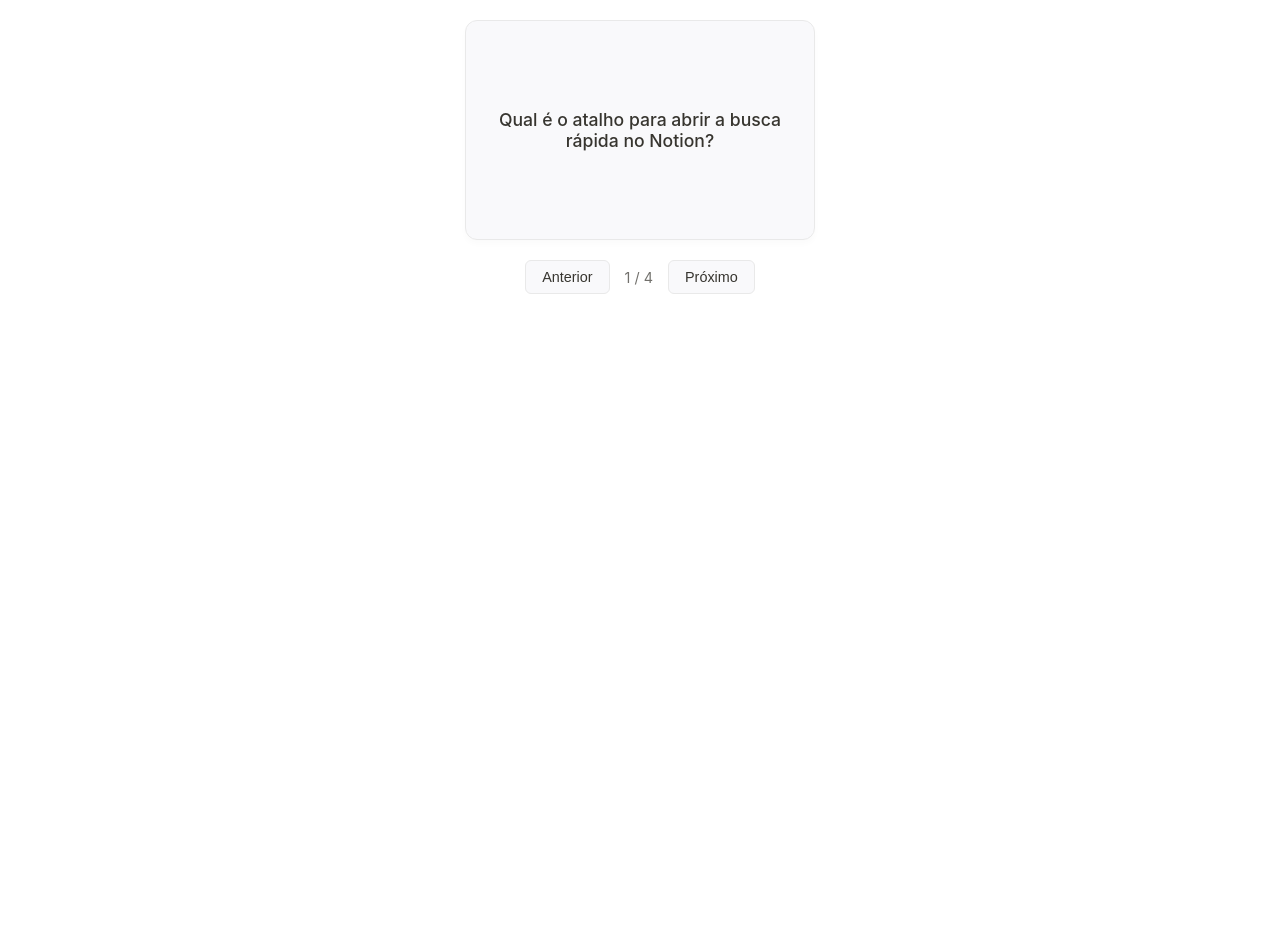
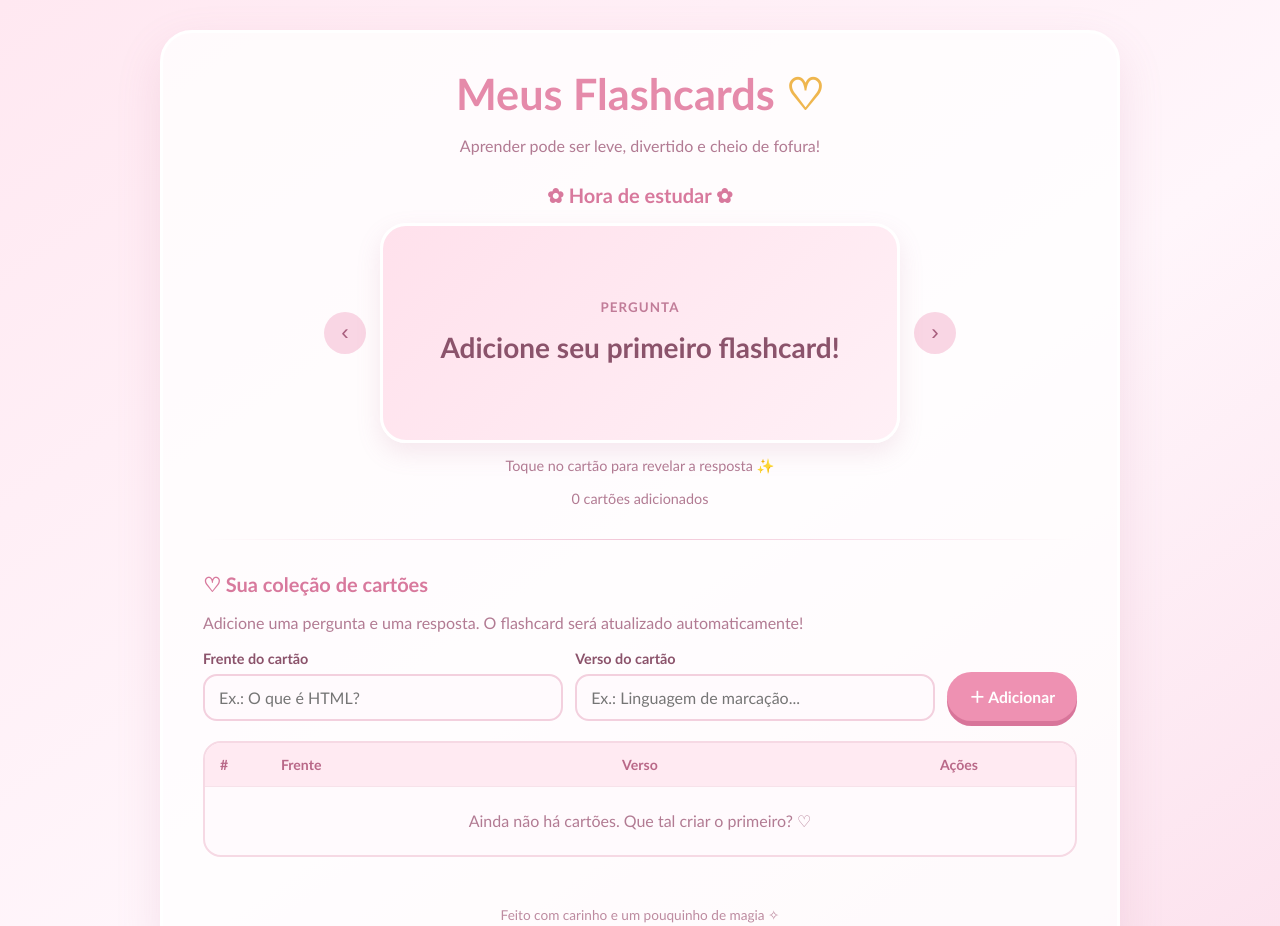
Before and after one commit to kety95/study_plan, a plain HTML site: page index.html in a window 1280 px wide. Shown: the top 926 px of the page. Before the commit the page ends 800 px from the top, so only its background shows below. Drawn offline with Linux system fonts and the light colour scheme.

Commit message:
add cute page

```diff
--- a/index.html
+++ b/index.html
@@ -2,176 +2,106 @@
 <html lang="pt-BR">
 <head>
 <meta charset="UTF-8">
+<meta name="viewport" content="width=device-width, initial-scale=1.0">
+<title>Meus Flashcards ♡</title>
 <style>
-        :root {
-            --bg-color: #ffffff;
-            --card-bg: #f9f9fb;
-            --card-border: #e9e9e9;
-            --text-color: #37352f;
-            --accent-color: #2eaadc;
-        }
-        /* Suporte ao Modo Escuro do Notion se preferir */
-        @media (prefers-color-scheme: dark) {
-            :root {
-                --bg-color: #191919;
-                --card-bg: #202020;
-                --card-border: #2f2f2f;
-                --text-color: #rgba(255, 255, 255, 0.9);
-            }
-        }
-
-        body {
-            font-family: -apple-system, BlinkMacSystemFont, "Segoe UI", Roboto, Helvetica, Arial, sans-serif;
-            background-color: var(--bg-color);
-            color: var(--text-color);
-            display: flex;
-            flex-direction: column;
-            align-items: center;
-            justify-content: center;
-            margin: 0;
-            padding: 20px;
-        }
-
-        /* Container do Flashcard com efeito 3D */
-        .flashcard-container {
-            width: 350px;
-            height: 220px;
-            perspective: 1000px;
-            cursor: pointer;
-            margin-bottom: 20px;
-        }
-
-        .flashcard {
-            width: 100%;
-            height: 100%;
-            transform-style: preserve-3d;
-            transition: transform 0.6s ease;
-            position: relative;
-        }
-
-        .flashcard.flipped {
-            transform: rotateY(180deg);
-        }
-
-        .front, .back {
-            position: absolute;
-            width: 100%;
-            height: 100%;
-            backface-visibility: hidden;
-            border-radius: 12px;
-            border: 1px solid var(--card-border);
-            background-color: var(--card-bg);
-            display: flex;
-            align-items: center;
-            justify-content: center;
-            padding: 20px;
-            box-sizing: border-box;
-            text-align: center;
-            font-size: 1.1rem;
-            font-weight: 500;
-            box-shadow: 0 4px 6px rgba(0,0,0,0.02);
-        }
-
-        .back {
-            transform: rotateY(180deg);
-            background-color: rgba(46, 170, 220, 0.05);
-            border-color: var(--accent-color);
-        }
-
-        /* Botões de Navegação */
-        .controls {
-            display: flex;
-            gap: 15px;
-            align-items: center;
-        }
-
-        button {
-            background-color: var(--card-bg);
-            border: 1px solid var(--card-border);
-            color: var(--text-color);
-            padding: 8px 16px;
-            border-radius: 6px;
-            cursor: pointer;
-            font-size: 0.9rem;
-            transition: all 0.2s;
-        }
-
-        button:hover {
-            background-color: var(--accent-color);
-            color: white;
-            border-color: var(--accent-color);
-        }
-
-        .counter {
-            font-size: 0.9rem;
-            opacity: 0.7;
-        }
+:root{--pink:#ee91b2;--dark:#d8759a;--ink:#8b536b;--line:#f2c6d7}
+*{box-sizing:border-box}
+body{margin:0;min-height:100vh;padding:30px 16px;font-family:"Trebuchet MS",Arial,sans-serif;color:var(--ink);background:linear-gradient(145deg,#ffe8f1,#fff6fb 55%,#fce1ed)}
+.page{width:min(100%,960px);margin:auto;padding:34px clamp(16px,4vw,40px);background:#ffffffc9;border:3px solid white;border-radius:32px;box-shadow:0 18px 45px #be709429}
+header{text-align:center;margin-bottom:28px}h1{margin:0;color:#e58aaa;font-size:clamp(1.9rem,5vw,2.7rem)}header p,.muted{color:#b27b93}
+h2{color:#d8799d;font-size:1.25rem;margin:0 0 15px}
+.deck{text-align:center}.card-area{display:flex;align-items:center;justify-content:center;gap:14px;margin:0 auto}
+.nav{width:42px;height:42px;flex:0 0 42px;border:0;border-radius:50%;background:#f9d6e4;color:#a85e7d;font-size:1.4rem;cursor:pointer}
+.nav:hover{background:#f4bfd3}
+.flashcard{width:min(100%,520px);min-height:220px;perspective:1000px;cursor:pointer;outline:none}
+.inner{position:relative;min-height:220px;transform-style:preserve-3d;transition:transform .55s cubic-bezier(.2,.7,.3,1)}
+.flashcard.flipped .inner{transform:rotateY(180deg)}
+.face{position:absolute;inset:0;min-height:220px;padding:25px;display:flex;flex-direction:column;align-items:center;justify-content:center;border:3px solid white;border-radius:26px;box-shadow:0 10px 24px #be709426;backface-visibility:hidden;-webkit-backface-visibility:hidden}
+.front{background:linear-gradient(135deg,#ffe1ec,#fff0f6)}.back{background:linear-gradient(135deg,#f1e6ff,#fff0f7);transform:rotateY(180deg)}
+.face small{color:#c17c98;font-weight:bold;letter-spacing:.08em;text-transform:uppercase}.face strong{margin-top:14px;font-size:clamp(1.2rem,3vw,1.75rem);line-height:1.35;overflow-wrap:anywhere}
+.hint,.meta{color:#b27b93;font-size:.9rem}.divider{height:1px;margin:32px 0;background:linear-gradient(90deg,transparent,#f2c6d7,transparent)}
+.form-grid{display:grid;grid-template-columns:1fr 1fr auto;gap:12px;align-items:end;margin:18px 0 20px}
+label{display:block;margin-bottom:7px;font-weight:bold;font-size:.9rem}
+input{width:100%;min-width:0;padding:12px 14px;border:2px solid #f3d0de;border-radius:14px;outline:none;color:var(--ink);background:#fffafd;font:inherit}
+input:focus{border-color:var(--pink);box-shadow:0 0 0 3px #ee91b226}
+.primary{border:0;border-radius:999px;padding:13px 22px;background:var(--pink);color:white;font:bold .98rem "Trebuchet MS",Arial,sans-serif;cursor:pointer;box-shadow:0 5px 0 var(--dark);white-space:nowrap}
+.primary:hover{background:#e77fa5}.primary:active{transform:translateY(3px);box-shadow:0 2px 0 var(--dark)}
+.table-wrap{overflow-x:auto;border:2px solid #f6d9e4;border-radius:18px;background:#fffafd}
+table{width:100%;min-width:580px;border-collapse:collapse;text-align:left}th{padding:13px 15px;background:#ffeaf2;color:#b96888;font-size:.88rem}
+td{padding:13px 15px;border-top:1px solid #f7e2ea;vertical-align:middle;overflow-wrap:anywhere}tbody tr:hover{background:#fff5f9}
+.actions{display:flex;gap:6px}.small{border:1px solid #f0c5d6;border-radius:10px;padding:7px 9px;background:white;color:#a85e7d;font:inherit;font-size:.82rem;cursor:pointer}.small:hover{background:#ffeaf2}.delete{color:#b85d70}
+.empty{text-align:center;color:#b27b93;padding:24px}.status{text-align:center;min-height:20px;color:#b96888;font-size:.88rem}.foot{text-align:center;color:#bd8ba0;font-size:.85rem;margin:16px 0 0}
+@media(max-width:700px){body{padding:14px 9px}.page{padding:26px 14px;border-radius:25px}.form-grid{grid-template-columns:1fr}.primary{width:100%}.card-area{gap:7px}.nav{width:36px;height:36px;flex-basis:36px}.flashcard,.inner,.face{min-height:205px}}
 </style>
 </head>
 <body>
-
-    <div class="flashcard-container" onclick="flipCard()">
-        <div class="flashcard" id="card">
-            <div class="front" id="card-front">Carregando...</div>
-            <div class="back" id="card-back">Carregando...</div>
+<main class="page">
+<header><h1>Meus Flashcards <span style="color:#efb64e">♡</span></h1><p>Aprender pode ser leve, divertido e cheio de fofura!</p></header>
+<section class="deck">
+<h2>✿ Hora de estudar ✿</h2>
+<div class="card-area">
+<button class="nav" id="prev" type="button" aria-label="Cartão anterior">‹</button>
+<div class="flashcard" id="flashcard" role="button" tabindex="0" aria-label="Virar flashcard">
+<div class="inner">
+<div class="face front"><small>Pergunta</small><strong id="frontText">Adicione seu primeiro flashcard!</strong></div>
+<div class="face back"><small>Resposta</small><strong id="backText">Sua resposta aparecerá aqui ♡</strong></div>
+</div></div>
+<button class="nav" id="next" type="button" aria-label="Próximo cartão">›</button>
 </div>
-    </div>
-
-    <div class="controls">
-        <button onclick="prevCard()">Anterior</button>
-        <span class="counter" id="counter">0 / 0</span>
-        <button onclick="nextCard()">Próximo</button>
-    </div>
-
+<p class="hint">Toque no cartão para revelar a resposta ✨</p><p class="meta" id="meta">0 cartões adicionados</p>
+</section>
+<div class="divider"></div>
+<section>
+<h2>♡ Sua coleção de cartões</h2>
+<p class="muted">Adicione uma pergunta e uma resposta. O flashcard será atualizado automaticamente!</p>
+<form id="form"><div class="form-grid">
+<div><label for="question">Frente do cartão</label><input id="question" maxlength="180" placeholder="Ex.: O que é HTML?" required></div>
+<div><label for="answer">Verso do cartão</label><input id="answer" maxlength="180" placeholder="Ex.: Linguagem de marcação..." required></div>
+<button class="primary" id="submit" type="submit">＋ Adicionar</button>
+</div></form>
+<div class="table-wrap"><table>
+<thead><tr><th style="width:7%">#</th><th>Frente</th><th>Verso</th><th style="width:150px">Ações</th></tr></thead>
+<tbody id="rows"><tr><td colspan="4" class="empty">Ainda não há cartões. Que tal criar o primeiro? ♡</td></tr></tbody>
+</table></div>
+<p class="status" id="status" aria-live="polite"></p><p class="foot">Feito com carinho e um pouquinho de magia ✧</p>
+</section>
+</main>
 <script>
-        // ==========================================
-        //  SUA TABELA DE DADOS (ADICIONE AQUI)
-        // ==========================================
-        const flashcardsData = [
-            { pergunta: "Qual é o atalho para abrir a busca rápida no Notion?", resposta: "Ctrl + P (ou Cmd + P no Mac)" },
-            { pergunta: "O que significa a sigla HTML?", resposta: "HyperText Markup Language" },
-            { pergunta: "Como criar uma lista de alternância nativa no Notion?", resposta: "Digite '>' seguido de espaço" },
-            { pergunta: "O código roda isolado dentro do Notion?", resposta: "Sim, ele roda em uma sandbox segura" }
-        ];
-
-        let currentIndex = 0;
-        const cardElement = document.getElementById('card');
-        const frontElement = document.getElementById('card-front');
-        const backElement = document.getElementById('card-back');
-        const counterElement = document.getElementById('counter');
-
-        function updateCard() {
-            // Remove o giro antes de trocar o texto
-            cardElement.classList.remove('flipped');
-
-            // Pequeno atraso para atualizar o texto enquanto a carta desvira
-            setTimeout(() => {
-                frontElement.textContent = flashcardsData[currentIndex].pergunta;
-                backElement.textContent = flashcardsData[currentIndex].resposta;
-                counterElement.textContent = `${currentIndex + 1} / ${flashcardsData.length}`;
-            }, 150);
+const cards=[];let current=0,editing=null;
+const $=id=>document.getElementById(id);
+function showCard(){
+ $('flashcard').classList.remove('flipped');
+ if(!cards.length){$('frontText').textContent='Adicione seu primeiro flashcard!';$('backText').textContent='Sua resposta aparecerá aqui ♡';$('meta').textContent='0 cartões adicionados';return}
+ current=Math.max(0,Math.min(current,cards.length-1));
+ $('frontText').textContent=cards[current].front;$('backText').textContent=cards[current].back;
+ $('meta').textContent=`Cartão ${current+1} de ${cards.length}`;
 }
-
-        function flipCard() {
-            cardElement.classList.toggle('flipped');
+function render(){
+ showCard();const tbody=$('rows');tbody.replaceChildren();
+ if(!cards.length){const tr=document.createElement('tr'),td=document.createElement('td');td.colSpan=4;td.className='empty';td.textContent='Ainda não há cartões. Que tal criar o primeiro? ♡';tr.append(td);tbody.append(tr);return}
+ cards.forEach((card,i)=>{
+  const tr=document.createElement('tr');[String(i+1),card.front,card.back].forEach(value=>{const td=document.createElement('td');td.textContent=value;tr.append(td)});
+  const td=document.createElement('td'),group=document.createElement('div');group.className='actions';
+  function action(label,cls,fn){const b=document.createElement('button');b.type='button';b.className='small '+(cls||'');b.textContent=label;b.addEventListener('click',fn);group.append(b)}
+  action('Ver','',()=>{current=i;showCard();$('flashcard').scrollIntoView({behavior:'smooth',block:'center'})});
+  action('Editar','',()=>{editing=i;$('question').value=card.front;$('answer').value=card.back;$('submit').textContent='Salvar alterações';$('question').focus();$('status').textContent=`Editando o cartão ${i+1}.`});
+  action('Excluir','delete',()=>{cards.splice(i,1);if(!cards.length)current=0;else if(i<current)current--;else if(current>=cards.length)current=cards.length-1;if(editing===i)reset();else if(editing!==null&&editing>i)editing--;render();$('status').textContent='Cartão excluído.'});
+  td.append(group);tr.append(td);tbody.append(tr);
+ });
 }
-
-        function nextCard(event) {
-            if(event) event.stopPropagation(); // Impede de virar a carta ao clicar no botão
-            currentIndex = (currentIndex + 1) % flashcardsData.length;
-            updateCard();
-        }
-
-        function prevCard(event) {
-            if(event) event.stopPropagation(); // Impede de virar a carta ao clicar no botão
-            currentIndex = (currentIndex - 1 + flashcardsData.length) % flashcardsData.length;
-            updateCard();
-        }
-
-        // Inicializa o primeiro card
-        if(flashcardsData.length > 0) {
-            updateCard();
-        }
+function reset(){$('form').reset();editing=null;$('submit').textContent='＋ Adicionar'}
+$('form').addEventListener('submit',e=>{e.preventDefault();const front=$('question').value.trim(),back=$('answer').value.trim();if(!front||!back)return;
+ if(editing===null){cards.push({front,back});current=cards.length-1;$('status').textContent='Novo flashcard adicionado! ♡'}
+ else{cards[editing]={front,back};current=editing;$('status').textContent='Flashcard atualizado! ✨'}
+ reset();render();
+});
+function flip(){if(cards.length)$('flashcard').classList.toggle('flipped')}
+$('flashcard').addEventListener('click',flip);
+$('flashcard').addEventListener('keydown',e=>{if(e.key==='Enter'||e.key===' '){e.preventDefault();flip()}});
+$('prev').addEventListener('click',()=>{if(cards.length){current=(current-1+cards.length)%cards.length;showCard()}});
+$('next').addEventListener('click',()=>{if(cards.length){current=(current+1)%cards.length;showCard()}});
+render();
 </script>
 </body>
 </html>
```
Lines whose indentation alone changed are shown as unchanged.
